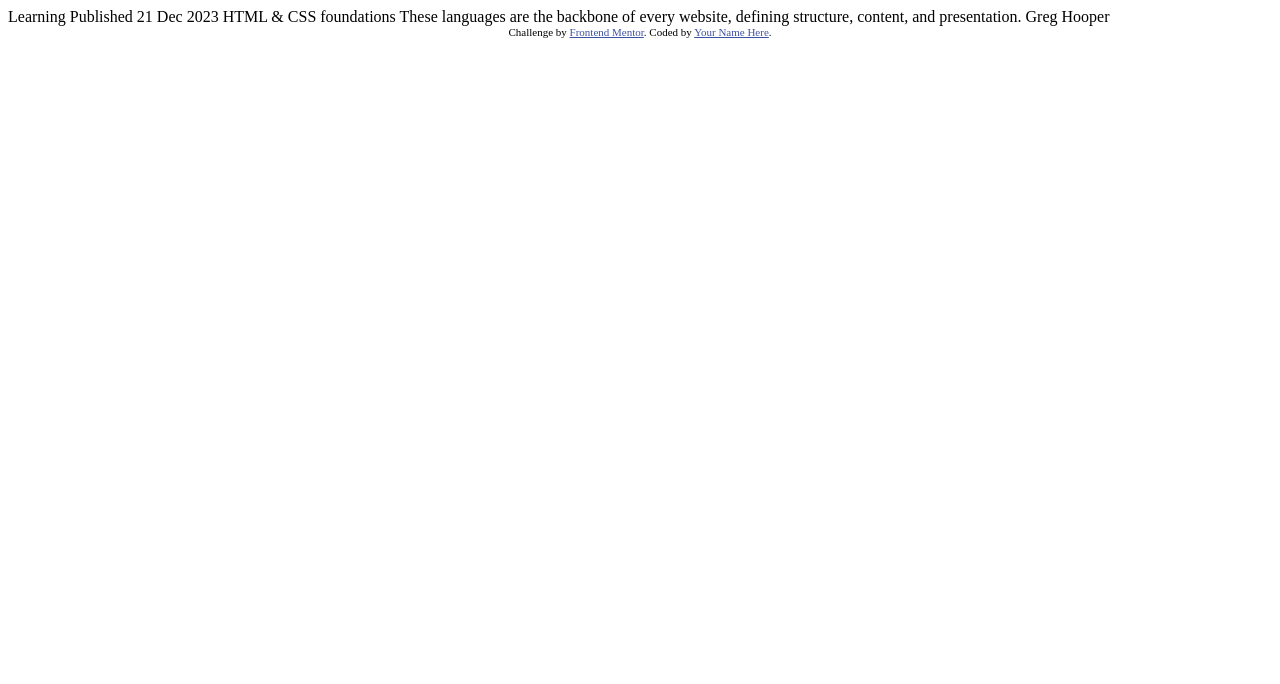
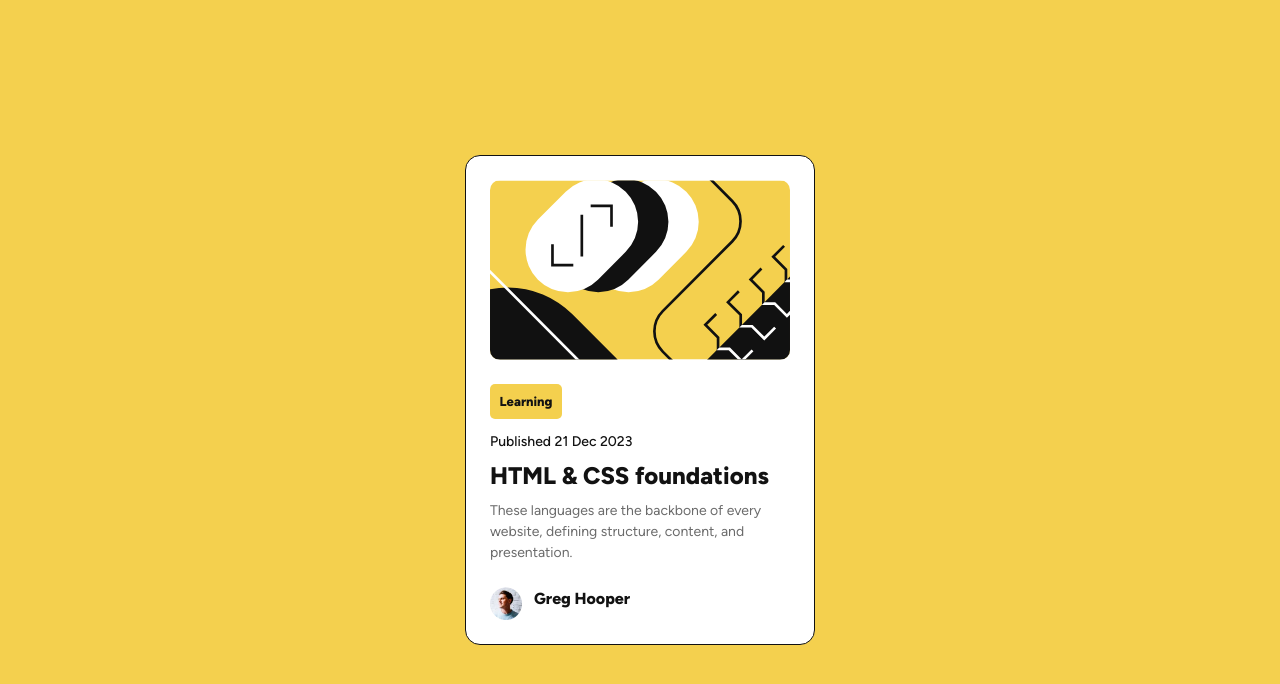
Before and after one commit to redhatwitch/Frontend-mentor, a plain HTML site: page blog-preview-card-main/index.html in a window 1280 px wide. Drawn offline with Linux system fonts and the light colour scheme.

Commit message:
adding main styling

```diff
--- a/blog-preview-card-main/index.html
+++ b/blog-preview-card-main/index.html
@@ -8,27 +8,34 @@
 
   <title>Frontend Mentor | Blog preview card</title>
 
-  <!-- Feel free to remove these styles or customise in your own stylesheet 👍 -->
-  <style>
-    .attribution { font-size: 11px; text-align: center; }
-    .attribution a { color: hsl(228, 45%, 44%); }
-  </style>
+  <link rel="stylesheet" href="style.css">
 </head>
 <body>
 
-  Learning
+<div class="container">
 
-  Published 21 Dec 2023
+  <img src="assets/images/illustration-article.svg" alt="image-illustration">
 
-  HTML & CSS foundations
+  <div class="content">
+    <p id="label">Learning</p>
 
-  These languages are the backbone of every website, defining structure, content, and presentation.
+    <p id="date">Published 21 Dec 2023</p>
 
-  Greg Hooper
+    <h1 id="title">HTML & CSS foundations</h1>
 
-  <div class="attribution">
+    <p id="text">These languages are the backbone of every website, defining structure, content, and presentation.</p>
+  </div>
+
+  <div class="author">
+    <img src="assets/images/image-avatar.webp" alt="">
+    <p>Greg Hooper</p>
+  </div>
+
+</div>
+
+  <!-- <div class="attribution">
     Challenge by <a href="https://www.frontendmentor.io?ref=challenge" target="_blank">Frontend Mentor</a>.
     Coded by <a href="#">Your Name Here</a>.
-  </div>
+  </div> -->
 </body>
 </html>
--- /dev/null
+++ b/blog-preview-card-main/style.css
@@ -0,0 +1,144 @@
+:root {
+    --clr-main: hsl(47, 88%, 63%);
+    --clr-white: hsl(0, 0%, 100%);
+    --clr-gray-500: hsl(0, 0%, 42%);
+    --clr-gray-950: hsl(0, 0%, 7%);
+
+    --ff-figtree: "Figtree", serif;
+
+    --fw-normal: 500;
+    --fw-bold: 800;
+
+}
+
+@font-face {
+    font-family: "Figtree";
+    src: url(assets/fonts/Figtree-VariableFont_wght.ttf);
+}
+
+/* reset CSS */
+/*
+  1. Use a more-intuitive box-sizing model.
+*/
+*, *::before, *::after {
+    box-sizing: border-box;
+  }
+  /*
+    2. Remove default margin
+  */
+  * {
+    margin: 0;
+  }
+  /*
+    Typographic tweaks!
+    3. Add accessible line-height
+    4. Improve text rendering
+  */
+  body {
+    line-height: 1.5;
+    -webkit-font-smoothing: antialiased;
+  }
+  /*
+    5. Improve media defaults
+  */
+  img, picture, video, canvas, svg {
+    display: block;
+    max-width: 100%;
+  }
+  /*
+    6. Remove built-in form typography styles
+  */
+  input, button, textarea, select {
+    font: inherit;
+  }
+  /*
+    7. Avoid text overflows
+  */
+  p, h1, h2, h3, h4, h5, h6 {
+    overflow-wrap: break-word;
+  }
+
+  h1, h2, h3 {
+    line-height: 1;
+  }
+  /*
+    8. Create a root stacking context
+  */
+  #root, #__next {
+    isolation: isolate;
+  }
+/* reset CSS end */
+
+body {
+    display: grid;
+    place-items: center;
+    min-height: 100vh;
+    font-family: var(--ff-figtree);
+    font-size: 16px;
+    background-color: var(--clr-main);
+    color: var(--clr-gray-950);
+}
+
+.container {
+    display: grid;
+    gap: 24px;
+    max-width: 350px;
+    margin: 24px;
+    padding: 24px;
+    background-color: var(--clr-white);
+    border: 1px solid var(--clr-gray-950);
+    border-radius: 15px;
+
+}
+
+.content {
+    display: grid;
+    gap: 12px
+}
+
+#label {
+    background-color: var(--clr-main);
+    font-weight: var(--fw-bold);
+    padding: 8px;
+    border-radius: 5px;
+    font-size: 13px;
+    width: 72px;
+    text-align: center;
+}
+
+img {
+    border-radius: 10px;
+}
+
+#date {
+    font-size: 14px;
+    font-weight: var(--fw-normal);
+}
+
+
+h1 {
+    font-size: 24px;
+    font-weight: var(--fw-bold);
+}
+
+#text {
+    color: var(--clr-gray-500);
+    font-size: 14px;
+}
+
+.author {
+    display: flex;
+    gap: 12px;
+}
+
+.author img {
+    width: 32px;
+}
+
+.author p {
+    /* border: 1px solid black; */
+    display: flex;
+    text-align: center;
+    font-size: 16px;
+    font-weight: var(--fw-bold);
+}
```
